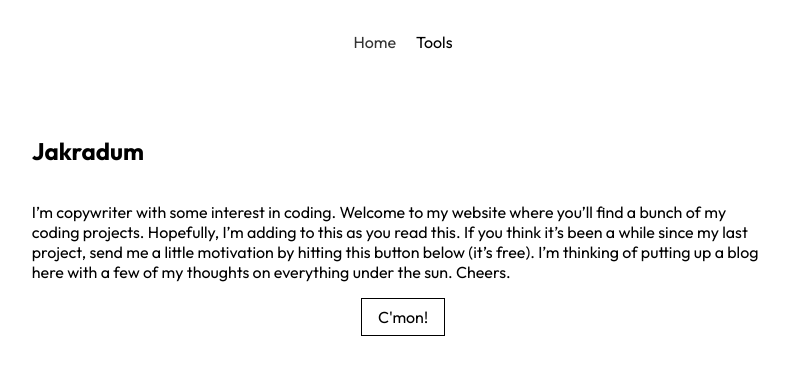
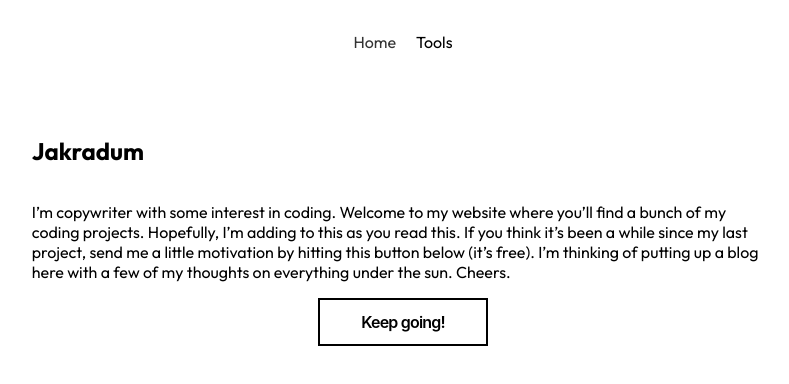
Before and after one commit to jakradum/portfolio, a React (Create React App) app: page / in a window 1280 px wide. Shown: the top 384 px of the page, without its empty margins (237-1026 px from the left). Built offline with nearby package versions, Linux system fonts and the light colour scheme.

Commit message:
more design changes

```diff
--- a/src/home.jsx
+++ b/src/home.jsx
@@ -1,11 +1,47 @@
+import { useState } from 'react';
 import { NavLink, Outlet, useLocation } from 'react-router-dom';
+import { ButtonComponent } from './Components/Button';
 
 const HomePage = () => {
+  const [count, setCount] = useState(0);
+  const counterClick = () => {
+    setCount((prevCount) => prevCount + 1);
+  }
+  const buttonProps = [{
+    onclickfn: counterClick,
+    buttonText: `Keep going!`,
+  }]
   return (
-    <section className='flex'>
+    <section className="flex">
       <h1>Jakradum</h1>
-      <p>I’m copywriter with some interest in coding. Welcome to my website where you’ll find a bunch of my coding projects. Hopefully, I’m adding to this as you read this. If you think it’s been a while since my last project, send me a little motivation by hitting this button below (it’s free). I’m thinking of putting up a blog here with a few of my thoughts on everything under the sun. Cheers.</p>
-      <button>C'mon!</button>
+      <p>
+        I’m copywriter with some interest in coding. Welcome to my website where you’ll find a bunch of my coding
+        projects. Hopefully, I’m adding to this as you read this. If you think it’s been a while since my last project,
+        send me a little motivation by hitting this button below (it’s free). I’m thinking of putting up a blog here
+        with a few of my thoughts on everything under the sun. Cheers.
+      </p>
+      <ButtonComponent propArray={buttonProps}/>
+      <p>
+        {count > 110
+          ? 'bye'
+          : count > 100
+          ? `${count} times! You need help`
+          : count > 50
+          ? `You just hit that button ${count} times!!!!!!`
+          : count > 30
+          ? `Pls im begging u`
+          : count > 20
+          ? `Please I'm trying my best`
+          : count > 15
+          ? 'I really got it, stop'
+          : count > 2
+          ? `Thanks, you just said that ${count} times`
+          : count === 2
+          ? `You've said that twice now`
+          : count === 1
+          ? 'On it!'
+          : ''}
+      </p>
     </section>
   );
 };
--- a/src/index.css
+++ b/src/index.css
@@ -16,25 +16,6 @@ body {
   font-family: var(--font-fam);
   margin: 0;
   padding: 0;
-}
-button {
-  background-color: white;
-  border: 1px solid black;
-  font-family: var(--font-fam);
-  padding: 8px 16px;
-  cursor: pointer;
-  color: black;
-  font-size: 16px;
-  border-radius: 0; /* Ensures sharp corners */
-  transition: all 0.3s ease;
-}
-
-button:hover {
-color: #06f; /* Slight grey on hover for better UX */
-}
-
-button:active {
-  color: #06f; /* Darker grey when clicked */
 }
 
 .header {
--- a/src/tools/tic-tac-toe.jsx
+++ b/src/tools/tic-tac-toe.jsx
@@ -24,14 +24,12 @@ export const TicTacToe = () => {
     setBoard(Object.values(gameboard)); // Update the board state
     setWinner(winnerState);
     setWinningCells(newWinningCells);
-    setSimulations(count);
-
+    setSimulations(prevSimulations => prevSimulations + count); // Update simulations
 
     if (winnerState) {
       const player = gameboard[index] === 'X' ? 'O' : 'X'; // Determine the winning player
       setWinningPlayer(player);
     }
-
   };
 
   const createTable = () => {
@@ -75,10 +73,10 @@ export const TicTacToe = () => {
         <tbody>{createTable()}</tbody>
       </table>
       <div className="winner flexbox ">{winner ? ('O' ? 'Computer won' : 'You won') : ''}</div>
-      {/* <details>
+      <details>
         <summary>Why you will never win this game</summary>
         <p>{simulations}</p>
-      </details> */}
+      </details>
     </div>
   );
 };
```
